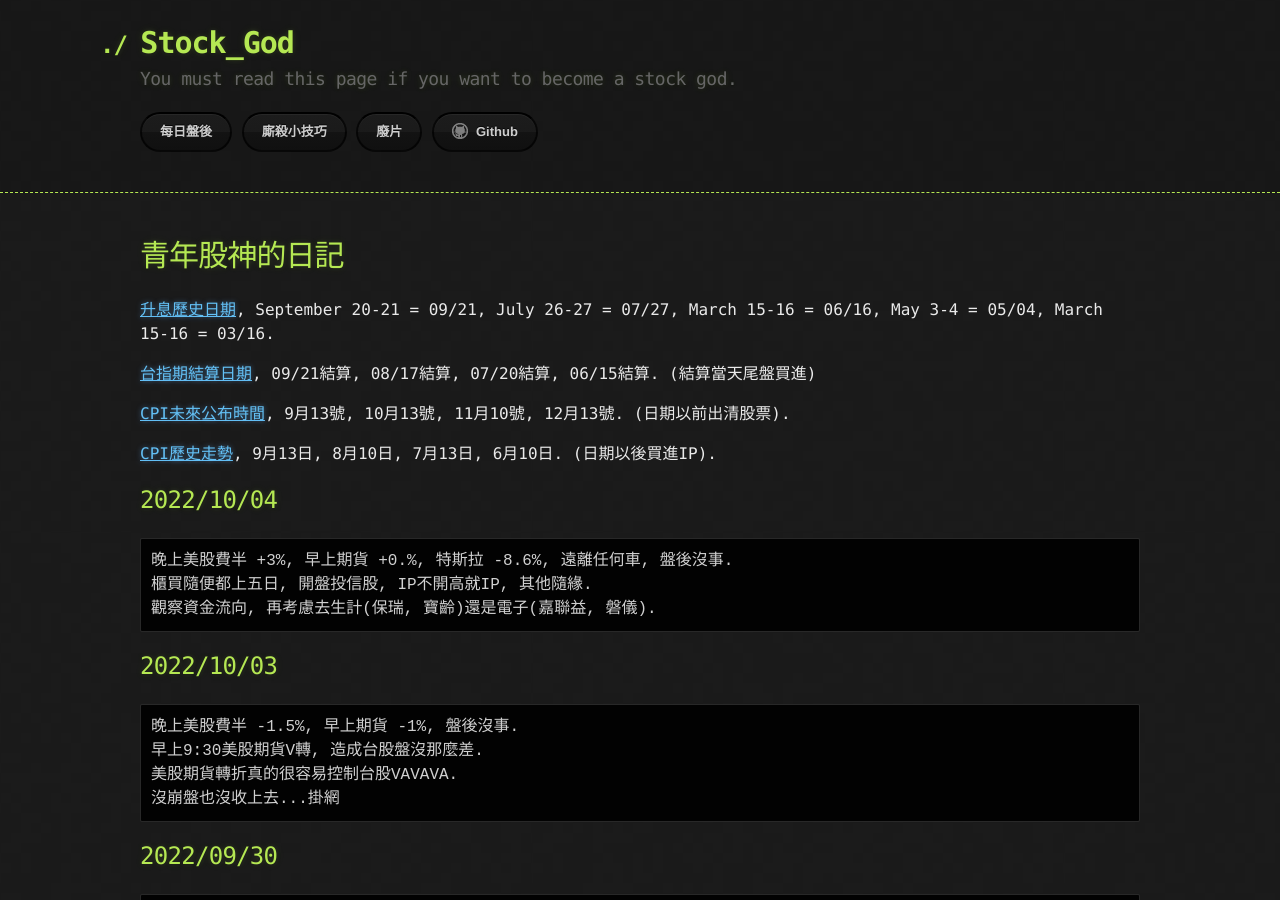
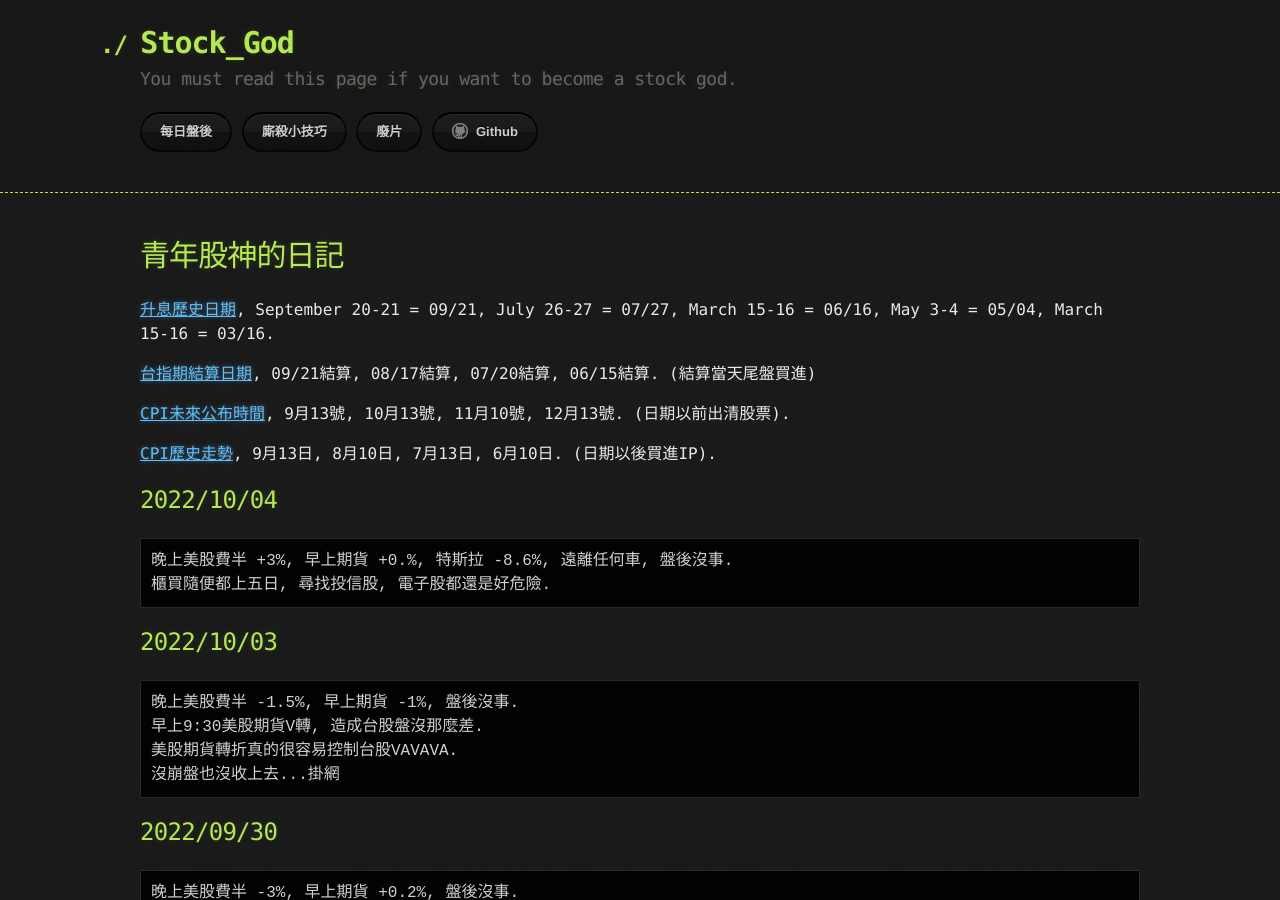
Before and after one commit to lepg5487/Stock_God, a Jekyll site: the page built from index.md, in a window 1280 px wide and 900 px high. Built offline with Jekyll 4.4.1, drawn with Linux system fonts in a browser that asks for light colours; our own code applies the rules of GitHub Pages for plain Markdown files.

Commit message:
Update index.md

````diff
--- a/index.md
+++ b/index.md
@@ -15,8 +15,7 @@ layout: testlayouts
 ## 2022/10/04
 ```
 晚上美股費半 +3%, 早上期貨 +0.%, 特斯拉 -8.6%, 遠離任何車, 盤後沒事.
-櫃買隨便都上五日, 開盤投信股, IP不開高就IP, 其他隨緣.
-觀察資金流向, 再考慮去生計(保瑞, 寶齡)還是電子(嘉聯益, 磐儀).
+櫃買隨便都上五日, 尋找投信股, 電子股都還是好危險.
 ```
 
 ## 2022/10/03
````
